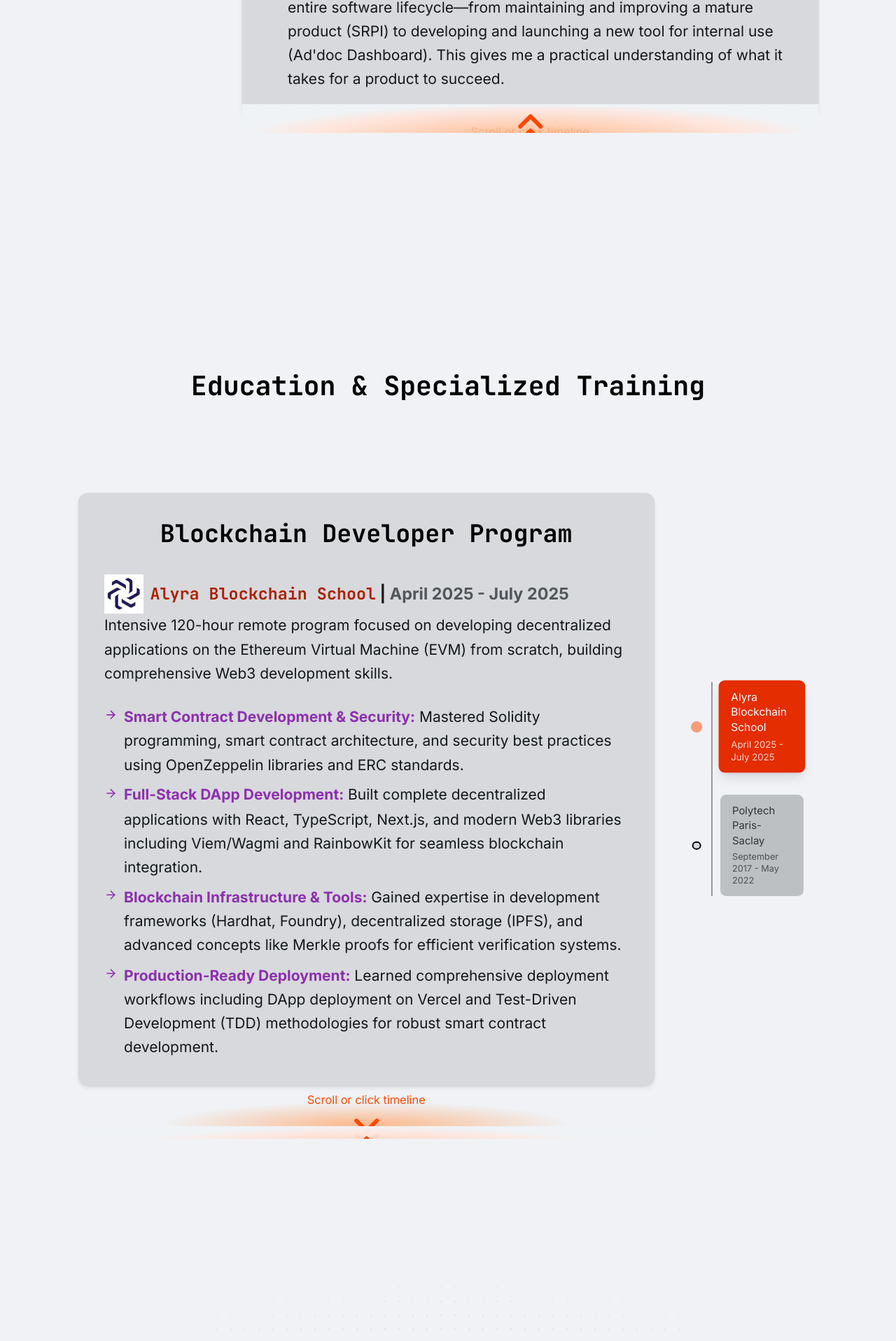
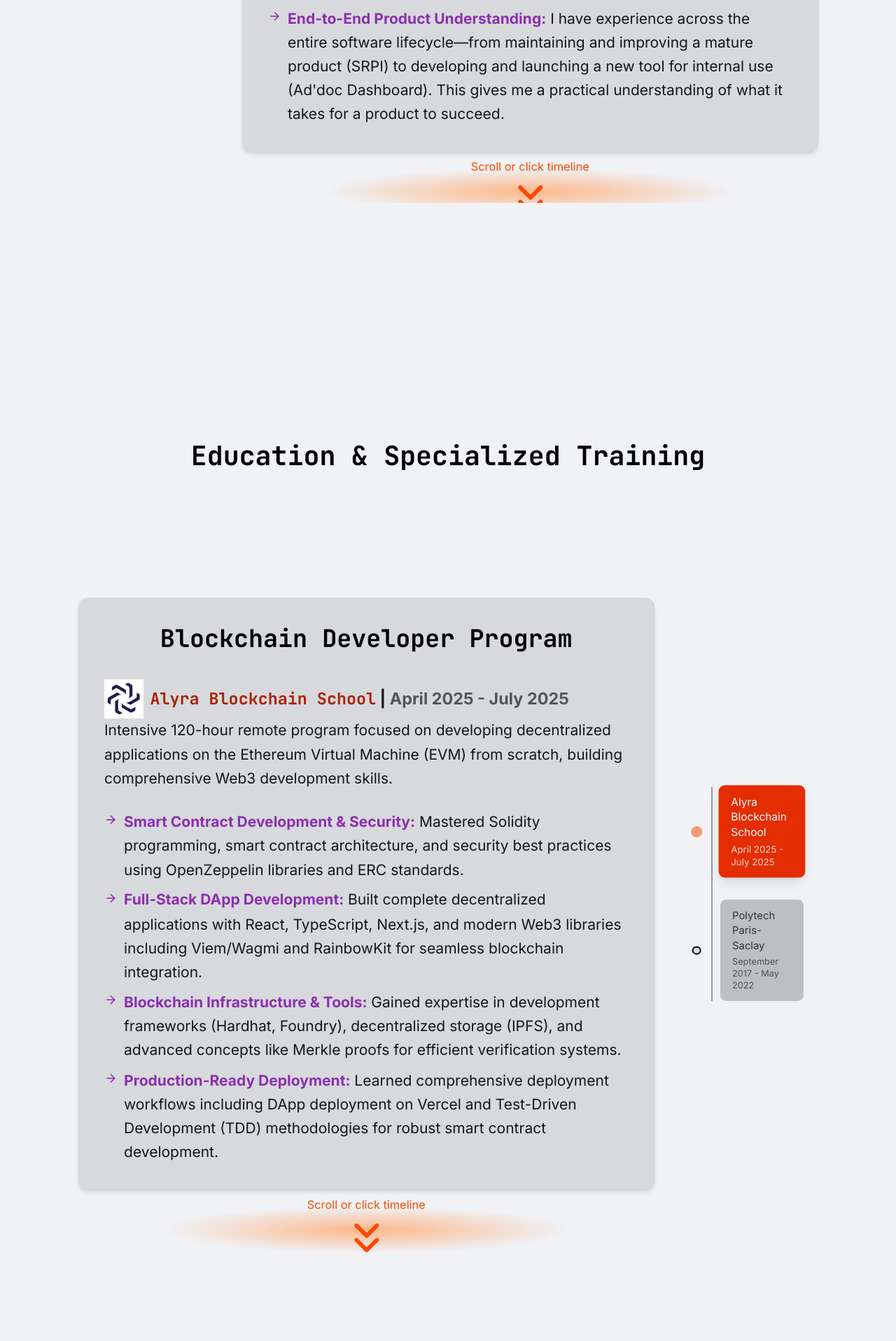
Before and after one commit to BigWess57/My-Portfolio, a Next.js app in the folder my-portfolio/: page / in a window 1280 px wide. Shown: the part 5872-7789 px from the top of the page at 70% size. Built offline with nearby package versions, Linux system fonts and the light colour scheme.

Commit message:
increase snap carousel area height

```diff
--- a/my-portfolio/components/miscelaneous/SnapScrollCarousel.tsx
+++ b/my-portfolio/components/miscelaneous/SnapScrollCarousel.tsx
@@ -22,9 +22,9 @@ function SnapScrollCarousel<T>({
   items,
   renderItem,
   renderNavigationButton,
-  containerClassName = "overflow-y-scroll snap-y snap-mandatory max-w-5xl scrollbar-hide",
-  itemClassName = "w-full flex items-center justify-center snap-center py-12",
-  navigationClassName = "flex flex-col gap-4 p-6 bg-neutral-800 rounded-lg h-fit sticky top-4 min-w-[200px]",
+  containerClassName = "h-[1100px] overflow-y-scroll snap-y snap-mandatory max-w-6xl scrollbar-hide px-10",
+  itemClassName = "flex h-[1100px] items-center justify-center snap-center",
+  navigationClassName = "flex flex-row lg:flex-col items-center justify-center gap-10 p-6 rounded-lg h-fit sticky top-4 min-w-[200px]",
   scaleFactor = 1.05, // Default 5% bigger
   scrollDuration = 1000, // Default 1 second scroll
   menuLeft = true
@@ -184,7 +184,7 @@ function SnapScrollCarousel<T>({
               {renderItem(item, index)}
 
               {index !== items.length-1 && (
-                <div className="absolute -bottom-22 h-20 left-0 right-0 transform z-20">
+                <div className="absolute -bottom-22 h-20 left-0 right-0 transform z-30">
                   <div className="flex flex-col justify-center items-center text-primary-500 bg-radial from-primary-800/80 from-0% to-transparent to-50%">
                     <span className="text-sm">Scroll or click timeline</span>
                     <div className='w-30 h-15'>
--- a/my-portfolio/components/portfolio/Education.tsx
+++ b/my-portfolio/components/portfolio/Education.tsx
@@ -145,9 +145,6 @@ const Education = () => {
           items={education}
           renderItem={renderExperience}
           renderNavigationButton={renderNavigationButton}
-          containerClassName="h-[1000px] overflow-y-scroll snap-y snap-mandatory max-w-6xl scrollbar-hide px-10"
-          itemClassName="flex h-[1000px] items-center justify-center snap-center"
-          navigationClassName="flex flex-row lg:flex-col items-center justify-center gap-10 p-6 rounded-lg h-fit sticky top-4 min-w-[200px]"
           scaleFactor={1.1} // 8% bigger for current item
           // scrollDuration={3000}
           menuLeft={false}
--- a/my-portfolio/components/portfolio/KeyExperiences.tsx
+++ b/my-portfolio/components/portfolio/KeyExperiences.tsx
@@ -163,9 +163,6 @@ const KeyExperiences = () => {
           items={experiences}
           renderItem={renderExperience}
           renderNavigationButton={renderNavigationButton}
-          containerClassName="h-[1000px] overflow-y-scroll snap-y snap-mandatory max-w-6xl scrollbar-hide px-10"
-          itemClassName="flex h-[1000px] items-center justify-center snap-center"
-          navigationClassName="flex flex-row lg:flex-col items-center justify-center gap-10 p-6 rounded-lg h-fit sticky top-4 min-w-[200px]"
           scaleFactor={1.1} // 8% bigger for current item
           // scrollDuration={3000}
           menuLeft={true}
```
